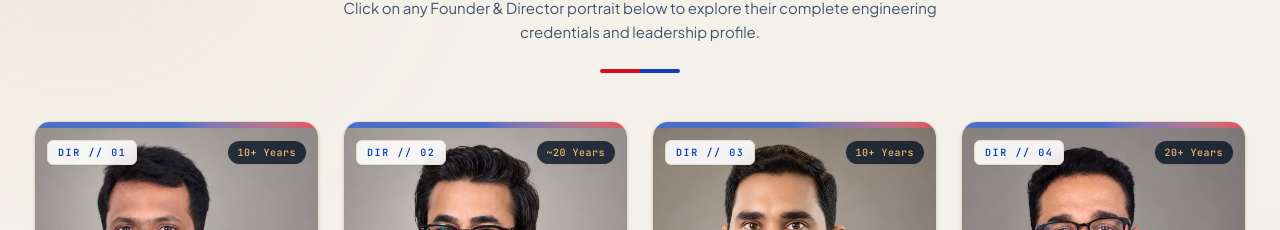
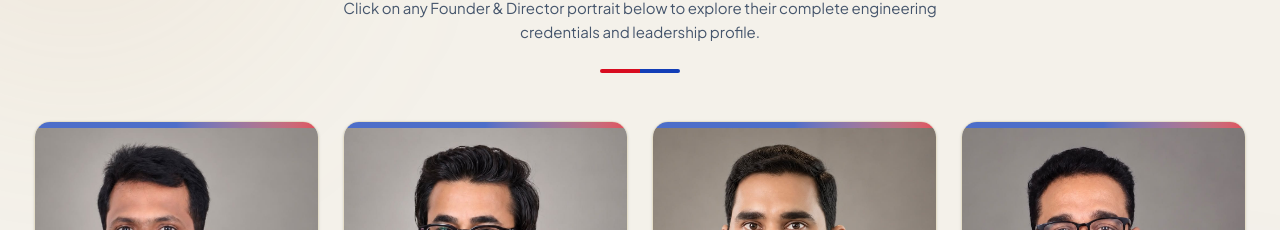
Before and after one commit to salesvericoneng-beep/Vericon, a React (Vite) app: page / in a window 1280 px wide. Shown: the part 5774-6004 px from the top of the page. Built offline with nearby package versions, Linux system fonts and the light colour scheme.

Commit message:
style(leadership): remove floating DIR and experience badges from director card images

```diff
--- a/src/components/home/BottomSection.jsx
+++ b/src/components/home/BottomSection.jsx
@@ -66,16 +66,6 @@ function DirectorCard({ director, index, onOpen }) {
           alt={`${director.name}${director.credential ? `, ${director.credential}` : ''}`}
           className="w-full h-full object-cover object-top transition-transform duration-500 ease-out group-hover:scale-105"
         />
-
-        {/* Subtle Top Tags */}
-        <div className="absolute top-3 inset-x-3 flex items-center justify-between gap-2 pointer-events-none">
-          <span className="px-2.5 py-1 rounded-md bg-white/90 backdrop-blur-sm border border-[#E5DEC9] font-tech text-[10px] font-semibold tracking-[0.16em] text-[#123EB7] shadow-xs">
-            {director.code}
-          </span>
-          <span className="px-2.5 py-1 rounded-full bg-[#081224]/80 backdrop-blur-sm font-tech text-[10px] font-medium tracking-wider text-[#E5B973] shadow-xs">
-            {director.experience}
-          </span>
-        </div>
 
         {/* Simple Hover Gradient & View Profile Pill */}
         <div className="absolute inset-0 bg-gradient-to-t from-[#081224]/80 via-[#081224]/15 to-transparent opacity-0 group-hover:opacity-100 transition-opacity duration-300 flex items-end justify-center pb-5 pointer-events-none">
```
